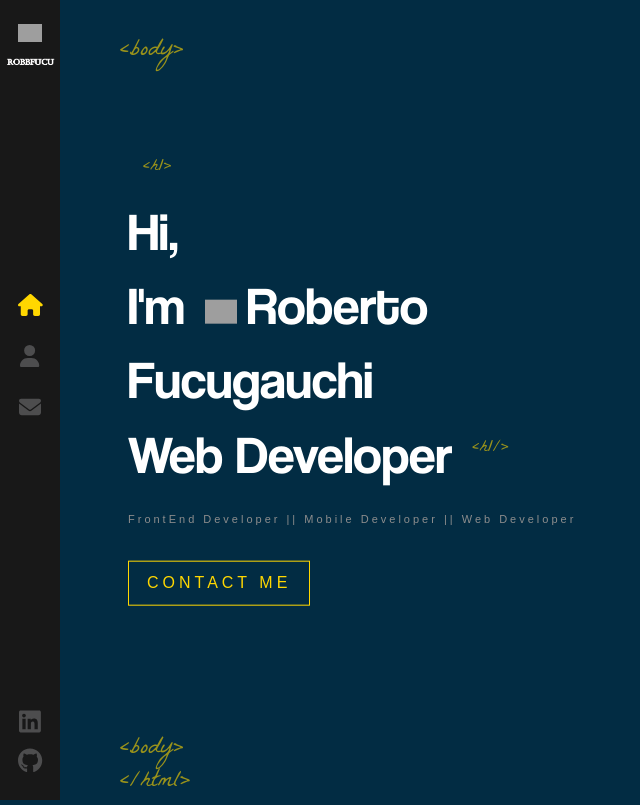
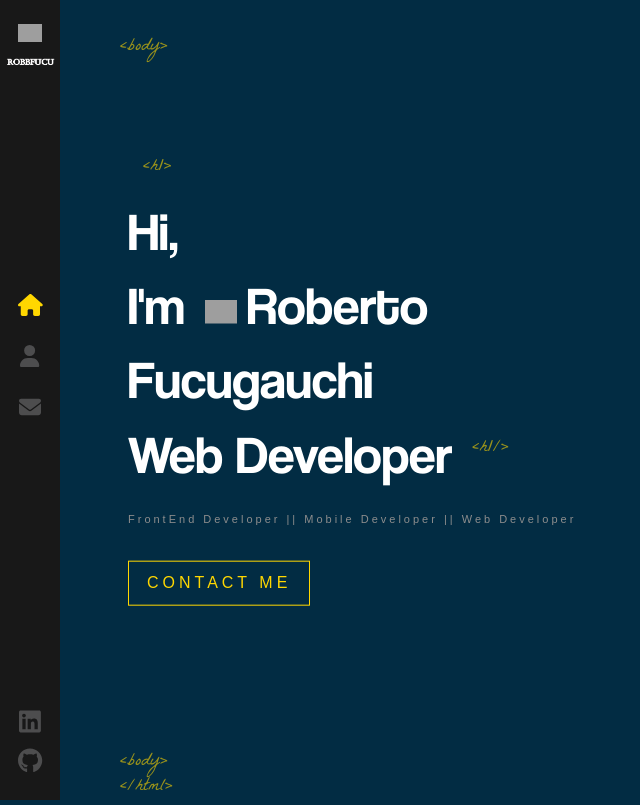
Before and after one commit to robbfucu/Portfolio, a React (Create React App) app: page / in a window 1280 px wide. Shown: the whole page, without its empty margins (0-640 px from the left). Built offline with nearby package versions, Linux system fonts and the light colour scheme; grey boxes are pictures that could not be loaded.

Commit message:
fixes to styles in Layout component

```diff
--- a/src/components/Layout/index.scss
+++ b/src/components/Layout/index.scss
@@ -15,10 +15,25 @@
     position: absolute;
     bottom: 0;
     left: 120px;
-    font-size: 24px;
+    font-size: 18px;
     font-family: 'La Belle Aurore';
 }
 
 .bottom-tag-html {
     margin-left: -20px;
 }
+
+.container {
+    width: 100%;
+    will-change: contents;
+    height: 90%;
+    min-height: 566px;
+    position: absolute;
+    opacity: 0;
+    top: 5%;
+    margin: 0 auto;
+    z-index: 1;
+    transform-style: preserve-3d;
+    animation: fadeIn 1s forwards;
+    animation-delay: 1s;
+}
```
